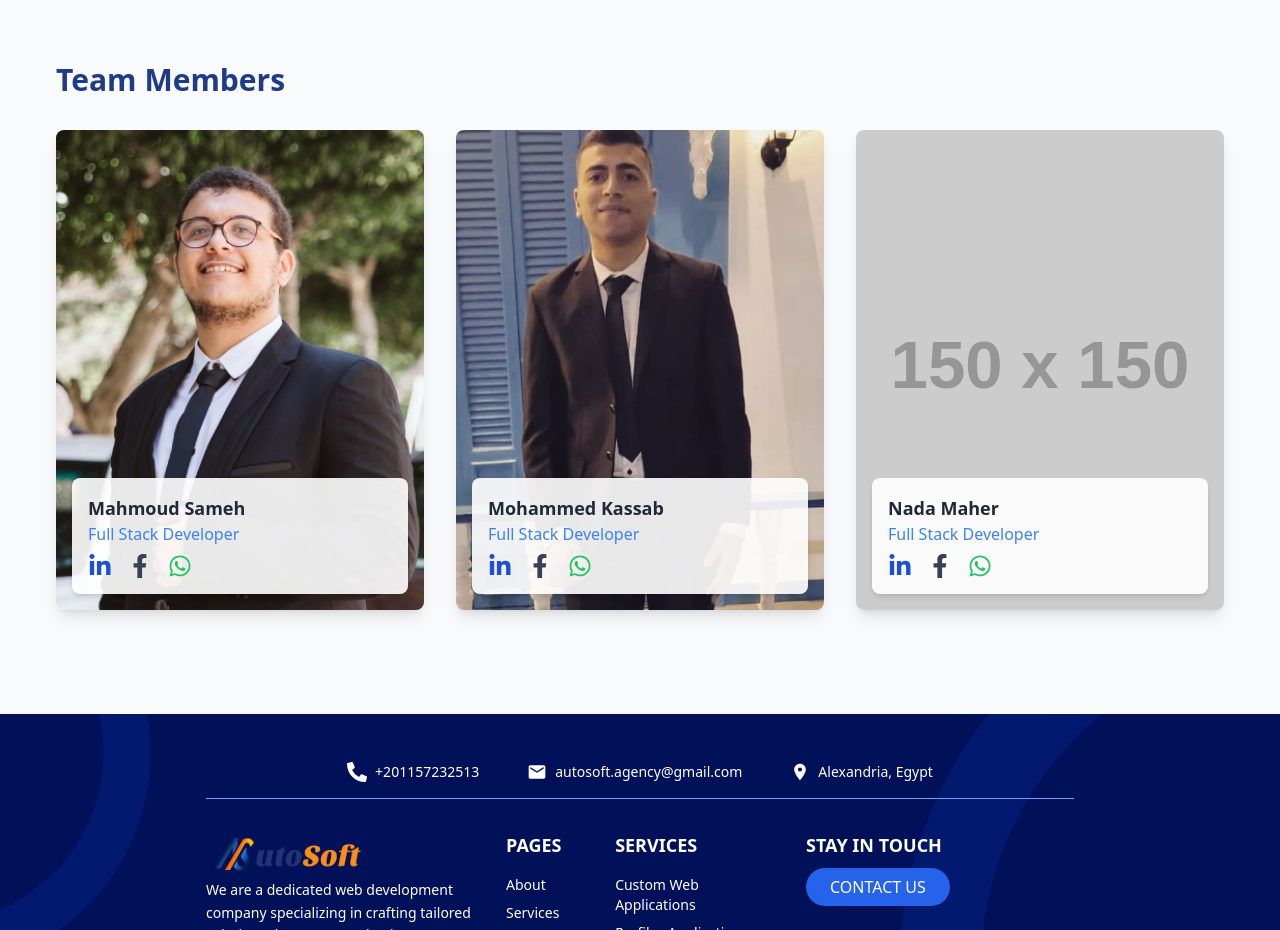
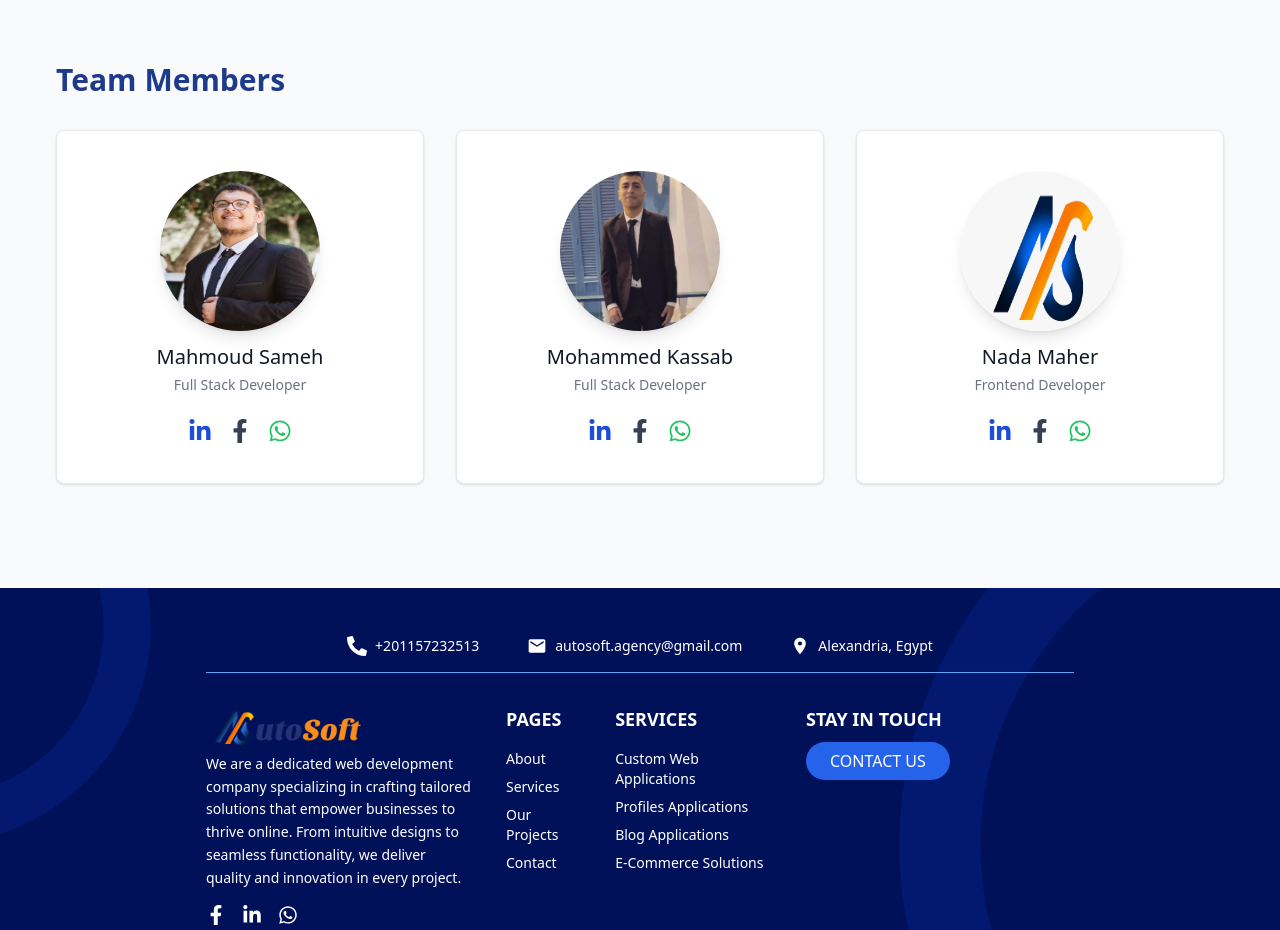
Before and after one commit to autosoft-agency/autosoft-portofolio, a React (Vite) app in the folder frontend/: page /about in a window 1280 px wide. Shown: the part 1920-2850 px from the top of the page. Built offline with nearby package versions, Linux system fonts and the light colour scheme.

Commit message:
cards commit

```diff
--- a/frontend/src/components/about/AboutContent.jsx
+++ b/frontend/src/components/about/AboutContent.jsx
@@ -3,6 +3,7 @@ import WhoWe from "../../assets/who-we-are.png";
 import Mission from "../../assets/our-mission.png";
 import Sameh from "../../assets/team-member-sameh.png";
 import Kassab from "../../assets/team-member-kassab.jpg";
+import logo from "../../assets/logo2.jpeg";
 
 const AboutContent = () => {
   const teamMembers = [
@@ -22,9 +23,8 @@ const AboutContent = () => {
     },
     {
       name: "Nada Maher",
-      role: "Full Stack Developer",
-      // imgSrc: Sameh,
-      imgSrc: "https://via.placeholder.com/150",
+      role: "Frontend Developer",
+      imgSrc: logo,
       linkedin: "#",
       github: "#",
     },
@@ -32,7 +32,6 @@ const AboutContent = () => {
 
   return (
     <div className="bg-gray-50 text-gray-800 p-10">
-
       {/* Who We Are Section */}
       <section className="container mx-auto py-16 px-4">
         <h2 className="text-3xl font-bold text-blue-900 mb-8">Who We Are</h2>
@@ -79,22 +78,68 @@ const AboutContent = () => {
         <h2 className="text-3xl font-bold text-blue-900 mb-8">Team Members</h2>
         <div className="grid sm:grid-cols-1 md:grid-cols-2 lg:grid-cols-3 gap-8">
           {teamMembers.map((member, index) => (
+            // <div
+            //   key={index}
+            //   className="relative bg-white rounded-lg shadow-lg overflow-hidden"
+            // >
+            //   {/* Team Image */}
+            //   <img
+            //     src={member.imgSrc}
+            //     alt={member.name}
+            //     className="w-full h-full object-cover"
+            //   />
+
+            //   {/* Team Details */}
+            //   <div className="absolute bottom-4 left-4 right-4 bg-white bg-opacity-90 p-4 rounded-lg shadow-md">
+            //     <h3 className="text-lg font-semibold text-gray-800">{member.name}</h3>
+            //     <p className="text-blue-500">{member.role}</p>
+            //     <div className="flex gap-4 mt-2">
+            //       <a
+            //         href={member.linkedin}
+            //         target="_blank"
+            //         rel="noopener noreferrer"
+            //         className="text-blue-700 hover:text-blue-900 text-2xl"
+            //       >
+            //         <FaLinkedinIn />
+            //       </a>
+            //       <a
+            //         href={member.github}
+            //         target="_blank"
+            //         rel="noopener noreferrer"
+            //         className="text-gray-700 hover:text-gray-900 text-2xl"
+            //       >
+            //         {/* <FaGithub /> */}
+            //         <FaFacebookF />
+            //       </a>
+            //       <a
+            //         href={member.whatsapp}
+            //         target="_blank"
+            //         rel="noopener noreferrer"
+            //         className="text-green-500 hover:text-green-700 text-2xl"
+            //       >
+            //         <FaWhatsapp />
+            //       </a>
+            //     </div>
+            //   </div>
+            // </div>
+
             <div
               key={index}
-        className="relative bg-white rounded-lg shadow-lg overflow-hidden"
+              className="w-full max-w-sm bg-white border border-gray-200 rounded-lg shadow dark:bg-gray-800 dark:border-gray-700"
             >
-        {/* Team Image */}
+              <div className="flex flex-col items-center p-10">
                 <img
+                  className="w-40 h-40 mb-3 rounded-full shadow-lg"
                   src={member.imgSrc}
                   alt={member.name}
-          className="w-full h-full object-cover"
                 />
-
-        {/* Team Details */}
-        <div className="absolute bottom-4 left-4 right-4 bg-white bg-opacity-90 p-4 rounded-lg shadow-md">
-          <h3 className="text-lg font-semibold text-gray-800">{member.name}</h3>
-          <p className="text-blue-500">{member.role}</p>
-          <div className="flex gap-4 mt-2">
+                <h5 className="mb-1 text-xl font-medium text-gray-900 dark:text-white">
+                  {member.name}
+                </h5>
+                <span className="text-sm text-gray-500 dark:text-gray-400">
+                  {member.role}
+                </span>
+                <div className="flex mt-4 md:mt-6 gap-4">
                   <a
                     href={member.linkedin}
                     target="_blank"
```
Also changed, not shown: frontend/src/assets/logo2.jpeg (added). Lines whose indentation alone changed are shown as unchanged.
